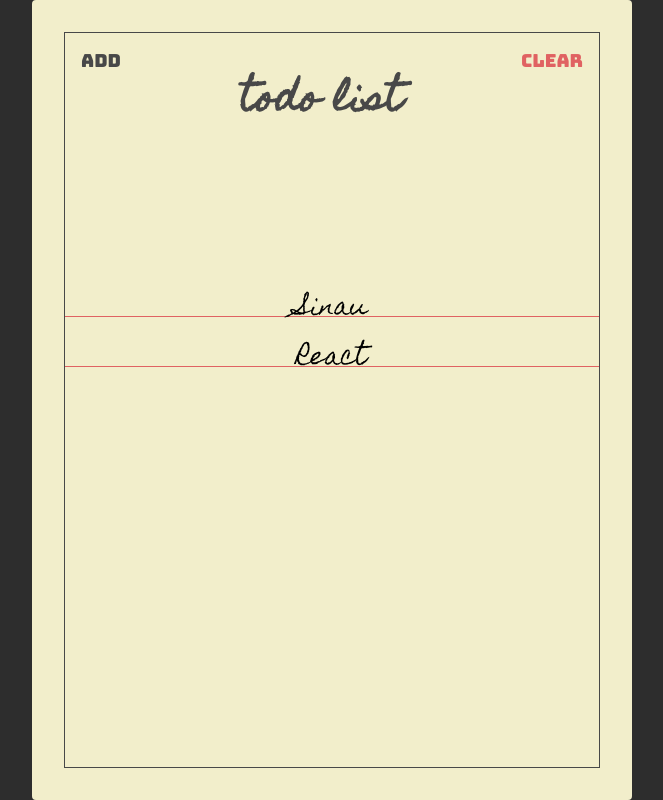
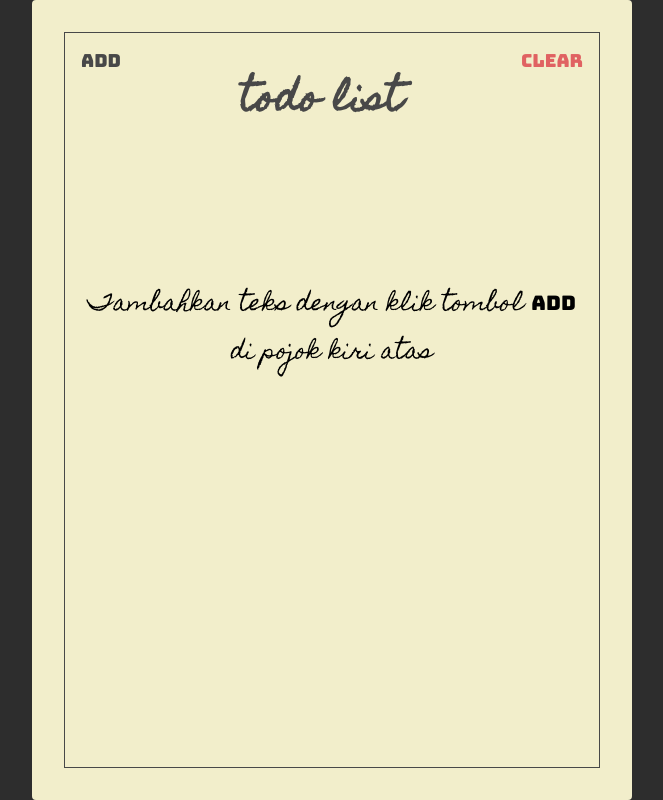
Before and after one commit to ipin-hash/react-todolist, a React (Create React App) app: page / in a window 1280 px wide. Both pictures are taken after a click on the button "Clear". Shown: the whole page, without its empty margins (308-971 px from the left). Built offline with nearby package versions, Linux system fonts and the light colour scheme.

Commit message:
delete function dan placeholder

```diff
--- a/src/components/Header.jsx
+++ b/src/components/Header.jsx
@@ -1,21 +1,24 @@
 import React from "react";
 import PropTypes from "prop-types";
 
-const Header = ({ showAddToggle, showAdd }) => {
+const Header = ({ showAddToggle, showAdd, clearTodos }) => {
   return (
     <section className="header">
       <button className="header-btn main-black-color" onClick={showAddToggle}>
         {showAdd ? "Finish" : "Add"}
       </button>
       <h1 className="header-title">Todo List</h1>
-      <button className="header-btn main-red-color">Clear</button>
+      <button className="header-btn main-red-color" onClick={clearTodos}>
+        Clear
+      </button>
     </section>
   );
 };
 
 Header.proptypes = {
   showAddToggle: PropTypes.func.isRequired,
-  showAdd: PropTypes.bool.isRequired
+  showAdd: PropTypes.bool.isRequired,
+  clearTodos: PropTypes.func.isRequired
 };
 
 export default Header;
--- a/src/components/TodoForm.jsx
+++ b/src/components/TodoForm.jsx
@@ -8,12 +8,12 @@ const TodoForm = ({ addTodo, showAdd }) => {
     e.preventDefault();
 
     if (!value) {
-      alert("No blank todo!");
+      alert("Anda belum memasukkan teks");
       return;
     }
 
     if (value.length > 25) {
-      alert(`Please create a shorter todo text!`);
+      alert(`Coba masukkan teks yang lebih pendek`);
       setValue("");
       return;
     }
--- a/src/components/Todos.jsx
+++ b/src/components/Todos.jsx
@@ -6,7 +6,8 @@ import Todo from "./Todo";
 const Todos = ({ todos, complateTodo }) => {
   return (
     <section className="todos">
-      {todos.map((todo, index) => {
+      {todos.length > 0 &&
+        todos.map((todo, index) => {
           return (
             <Todo
               key={index}
@@ -17,6 +18,12 @@ const Todos = ({ todos, complateTodo }) => {
             />
           );
         })}
+
+      {todos.length === 0 && (
+        <div className="todo-placeholder-text">
+          Tambahkan teks dengan klik tombol <span className="add-button-placeholder-text">ADD</span> di pojok kiri atas
+        </div>
+      )}
     </section>
   );
 };
--- a/src/pages/TodoList.jsx
+++ b/src/pages/TodoList.jsx
@@ -15,10 +15,17 @@ const TodoList = () => {
 
   const showAddToggle = () => setShowAdd(!showAdd);
 
+  const clearTodos = () => setTodos([])
+
   const addTodo = (value) => {
-    const addedTodo = [...todos, { text: value, isComplated: false }];
+    if (todos.length < 9) {
+      const addedTodo = [...todos, { text: value, isComplated: false }];
 
-    setTodos(addedTodo);
+      setTodos(addedTodo);
+    } else {
+      alert(`hanya 10 baris saja!`);
+      return;
+    }
   };
 
   const complateTodo = (index) => {
@@ -28,11 +35,9 @@ const TodoList = () => {
     setTodos(addedTodo);
   };
 
-  // console.log("todos", todos);
-
   return (
     <Paper>
-      <Header showAddToggle={showAddToggle} showAdd={showAdd} />
+      <Header showAddToggle={showAddToggle} showAdd={showAdd} clearTodos={clearTodos} />
       <TodoForm addTodo={addTodo} showAdd={showAdd} />
       <Todos todos={todos} complateTodo={complateTodo} />
     </Paper>
--- a/src/styles.css
+++ b/src/styles.css
@@ -139,5 +139,17 @@ body {
   height: 50px;
   position: absolute;
   left: 50%;
-  transform: translate(-50%)
+  transform: translate(-50%);
 }
+
+.todo-placeholder-text {
+  font-family: "Homemade apple", sans-serif;
+  font-size: 22px;
+  text-align: center;
+  padding: 14px;
+}
+
+.add-button-placeholder-text {
+  font-family: "bungee", sans-serif;
+  font-size: 20px;
+}
```
Lines whose indentation alone changed are shown as unchanged.
